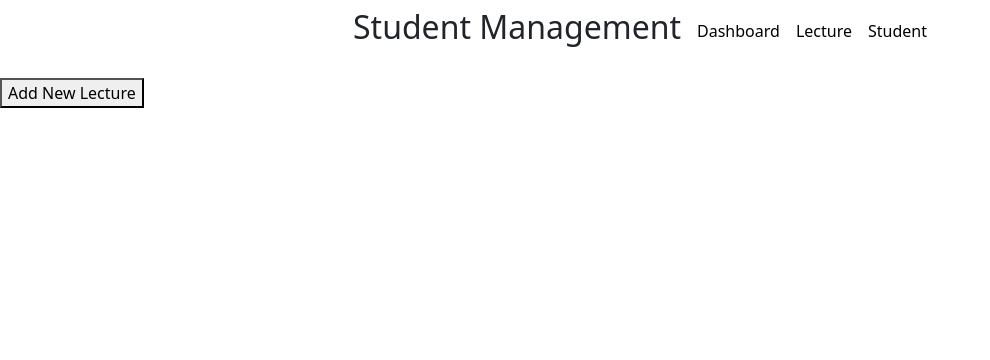
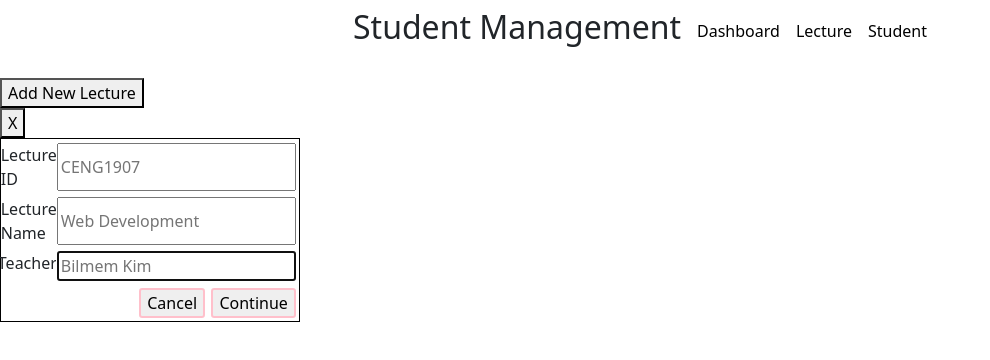
Before and after one commit to tugbayilmaz01/student-management, a React (Create React App) app: page / in a window 1280 px wide. Both pictures are taken after a click on the button "Add New Lecture". Shown: the top 360 px of the page, without its empty margins (0-990 px from the left). Built offline with nearby package versions, Linux system fonts and the light colour scheme.

Commit message:
made ui changes for modal

```diff
--- a/src/App.css
+++ b/src/App.css
@@ -13,3 +13,42 @@ a:hover {
 .navbar {
   justify-content: space-between;
 }
+
+.title {
+  width: 300px;
+  display: flex;
+  flex-direction: column;
+  border: 1px solid black;
+}
+
+.lectureModal {
+  display: flex;
+  margin: 0.2rem;
+}
+
+.lectureInput {
+  display: flex;
+}
+
+.title {
+  display: flex;
+  align-items: flex-end;
+}
+
+label {
+  display: flex;
+}
+
+#cancelBtn {
+  margin: 0.2rem;
+  border: 2.5px pink solid;
+  border-radius: 0.2rem;
+}
+
+#cancelBtn:hover {
+  color: palevioletred;
+}
+
+.footer {
+  display: flex;
+}
--- a/src/components/LectureModal.js
+++ b/src/components/LectureModal.js
@@ -1,51 +1,62 @@
-import React, { useState } from "react";
-import Button from "react-bootstrap/Button";
-import Form from "react-bootstrap/Form";
-import Modal from "react-bootstrap/Modal";
+import React from "react";
 
-function Example() {
-  const [show, setShow] = useState(false);
+function LectureModal({ setOpenModal }) {
+  return (
+    <div className="modalBackground">
+      <div className="modalContainer">
+        <div className="titleCloseBtn">
+          <button
+            onClick={() => {
+              setOpenModal(false);
+            }}
+          >
+            X
+          </button>
+        </div>
+        <div className="title">
+          <div className="lectureModal">
+            <label>Lecture ID</label>
+            <input
+              className="lectureInput"
+              type="text"
+              placeholder="CENG1907"
+              autoFocus
+            />
+          </div>
+          <div className="lectureModal">
+            <label>Lecture Name</label>
+            <input
+              className="lectureInput"
+              type="text"
+              placeholder="Web Development"
+              autoFocus
+            />
+          </div>
+          <div className="lectureModal">
+            <label>Teacher</label>
+            <input
+              className="lectureInput"
+              type="text"
+              placeholder="Bilmem Kim"
+              autoFocus
+            />
+          </div>
 
-  const handleClose = () => setShow(false);
-  const handleShow = () => setShow(true);
-
-  return (
-    <>
-      <Button variant="primary" onClick={handleShow}>
-        Launch demo modal
-      </Button>
-
-      <Modal show={show} onHide={handleClose}>
-        <Modal.Header closeButton>
-          <Modal.Title>Modal heading</Modal.Title>
-        </Modal.Header>
-        <Modal.Body>
-          <Form>
-            <Form.Group className="mb-3" controlId="exampleForm.ControlInput1">
-              <Form.Label>Lecture Name</Form.Label>
-              <Form.Control
-                type="text"
-                placeholder="Web Development"
-                autoFocus
-              />
-            </Form.Group>
-            <Form.Group className="mb-3" controlId="exampleForm.ControlInput1">
-              <Form.Label>Teacher</Form.Label>
-              <Form.Control type="text" placeholder="John Yılmaz" autoFocus />
-            </Form.Group>
-          </Form>
-        </Modal.Body>
-        <Modal.Footer>
-          <Button variant="secondary" onClick={handleClose}>
-            Close
-          </Button>
-          <Button variant="primary" onClick={handleClose}>
-            Save Changes
-          </Button>
-        </Modal.Footer>
-      </Modal>
-    </>
+          <div className="footer">
+            <button
+              onClick={() => {
+                setOpenModal(false);
+              }}
+              id="cancelBtn"
+            >
+              Cancel
+            </button>
+            <button id="cancelBtn">Continue</button>
+          </div>
+        </div>
+      </div>
+    </div>
   );
 }
 
-render(<Example />);
+export default LectureModal;
--- a/src/components/PrimaryButton.js
+++ b/src/components/PrimaryButton.js
@@ -1,5 +1,23 @@
+import LectureModal from "./LectureModal";
+import React, { useState } from "react";
+
 const PrimaryButton = () => {
-  return <button>Add New Lecture</button>;
+  const [modalOpen, setModalOpen] = useState(false);
+
+  return (
+    <div>
+      <button
+        className="openModalBtn"
+        onClick={() => {
+          setModalOpen(true);
+        }}
+      >
+        Add New Lecture
+      </button>
+
+      {modalOpen && <LectureModal setOpenModal={setModalOpen} />}
+    </div>
+  );
 };
 
 export default PrimaryButton;
```
